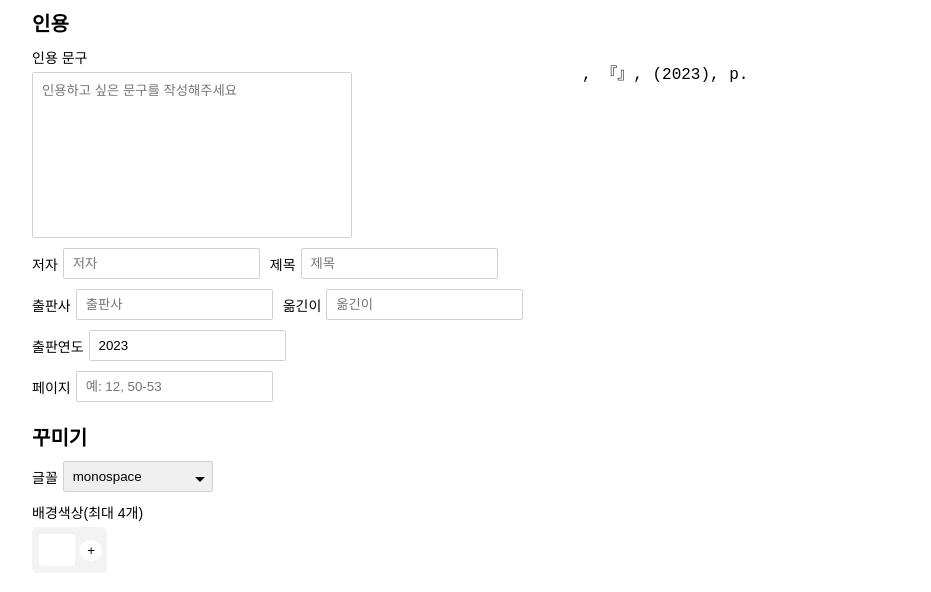
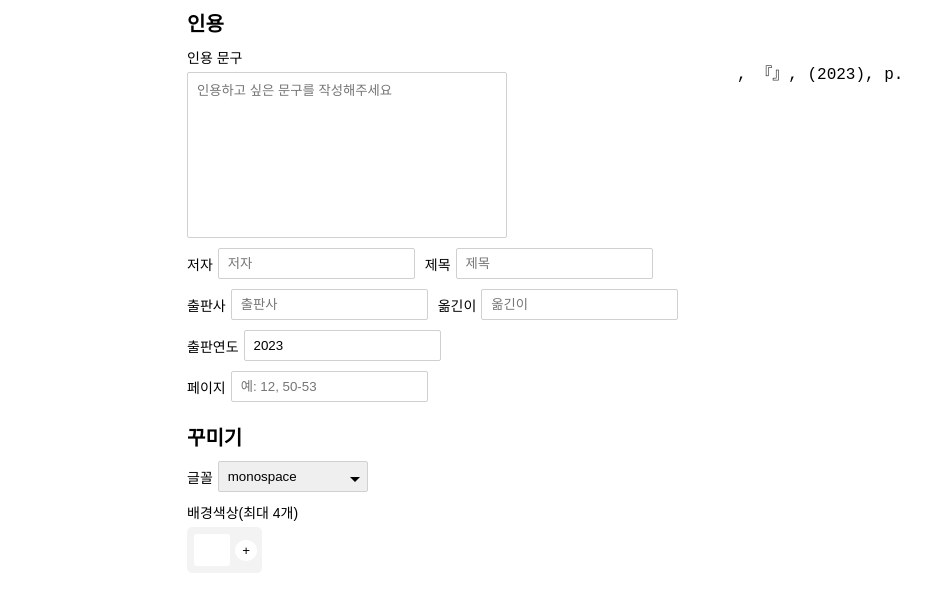
Before and after one commit to JHYOOOOON/Quot, a Next.js app: page / in a window 1280 px wide. Shown: the top 592 px of the page, without its empty margins (8-939 px from the left). Built offline with nearby package versions, Linux system fonts and the light colour scheme; a web font is replaced by a local one.

Commit message:
fix: 카드 고정 너비로 가도록 수정

```diff
--- a/src/app/page.tsx
+++ b/src/app/page.tsx
@@ -13,8 +13,8 @@ export default function Home() {
 }
 
 const Main = styled.main`
+	width: fit-content;
 	margin: 0 auto;
-	max-width: 1200px;
 	display: flex;
 	gap: 10px;
 `;
```
